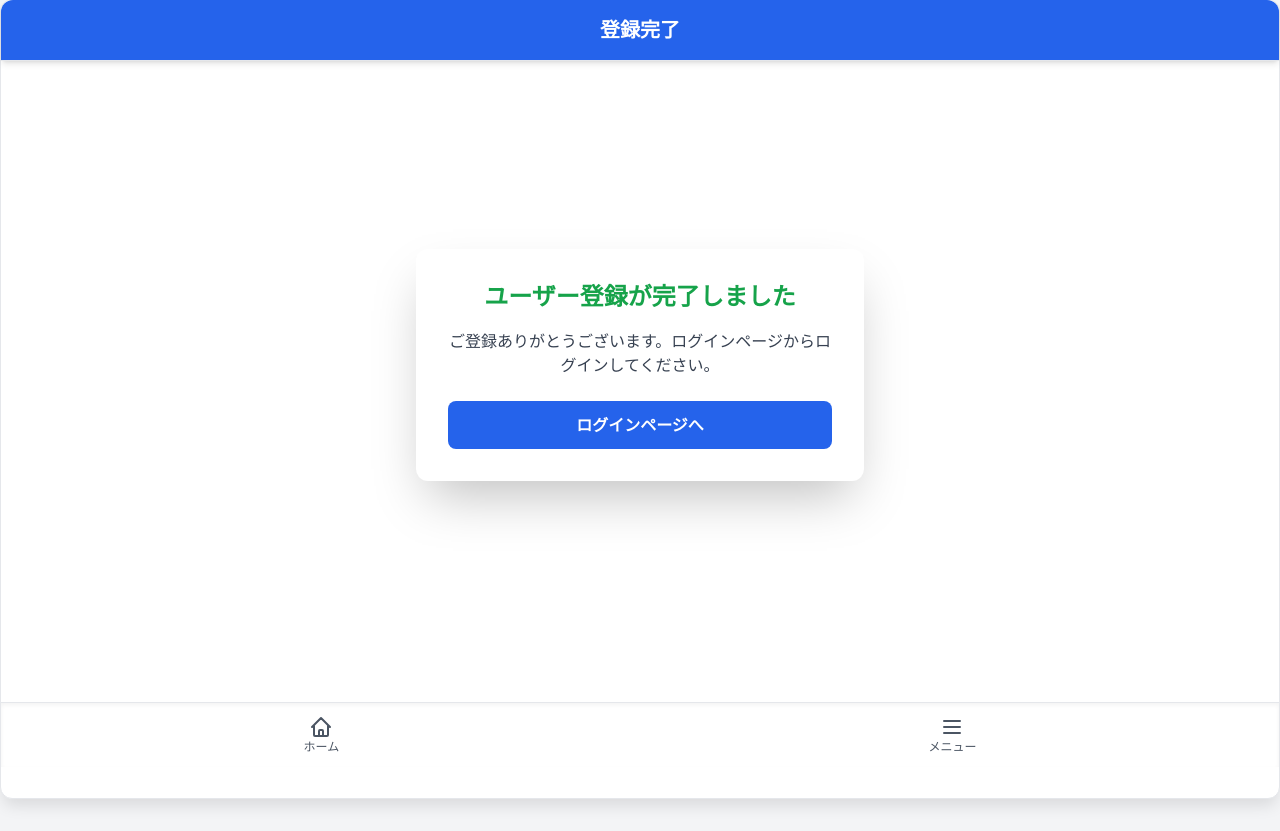
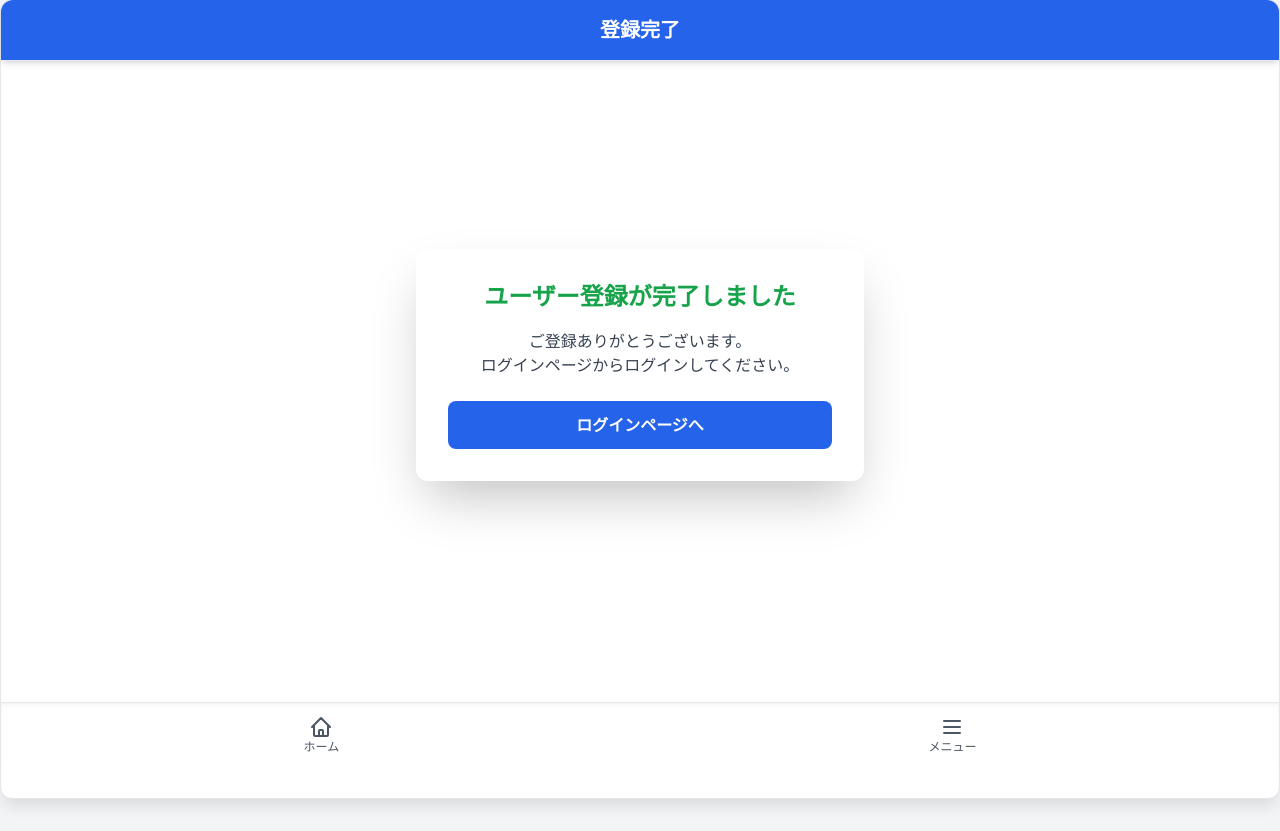
Before and after one commit to iwayashunta/DjangoProject, a Django app: page /signup/done/ in a window 1280 px wide. Shown: the part 33-864 px from the top of the page. Run offline with Django 5.2, Linux system fonts and the light colour scheme; some libraries are stand-ins or nearby versions.

Commit message:
ご登録ありがとうございます。<br>ログインページからログインしてください。改行を加える 安否・支援情報の更新完了のメッセージを一行に修正

```diff
--- a/Sotsuken_Portable/templates/safety_check.html
+++ b/Sotsuken_Portable/templates/safety_check.html
@@ -7,13 +7,15 @@
     <div class="space-y-8">
 
         {# messagesフレームワークで送信されたメッセージを表示 #}
-        {% if messages %}
+    {% comment %}
+         {% if messages %}
             <div class="bg-green-100 border border-green-400 text-green-700 px-4 py-3 rounded-lg relative" role="alert">
                 {% for message in messages %}
                     <span class="block sm:inline">{{ message }}</span>
                 {% endfor %}
             </div>
         {% endif %}
+    {% endcomment %}
 
         <!-- 自分の現在の安否状況 -->
         <div class="bg-blue-50 p-6 rounded-xl shadow-md border border-blue-300">
--- a/Sotsuken_Portable/templates/signup_done.html
+++ b/Sotsuken_Portable/templates/signup_done.html
@@ -7,7 +7,7 @@
 <div class="flex flex-col items-center justify-center h-full text-center">
     <div class="bg-white p-8 rounded-xl shadow-2xl w-full max-w-md">
         <h2 class="text-2xl font-bold mb-4 text-green-600">ユーザー登録が完了しました</h2>
-        <p class="text-gray-700 mb-6">ご登録ありがとうございます。ログインページからログインしてください。</p>
+        <p class="text-gray-700 mb-6">ご登録ありがとうございます。<br>ログインページからログインしてください。</p>
         <a href="{% url 'Sotsuken_Portable:login' %}" class="w-full bg-blue-600 text-white p-3 rounded-lg hover:bg-blue-700 font-semibold inline-block">
             ログインページへ
         </a>
```
